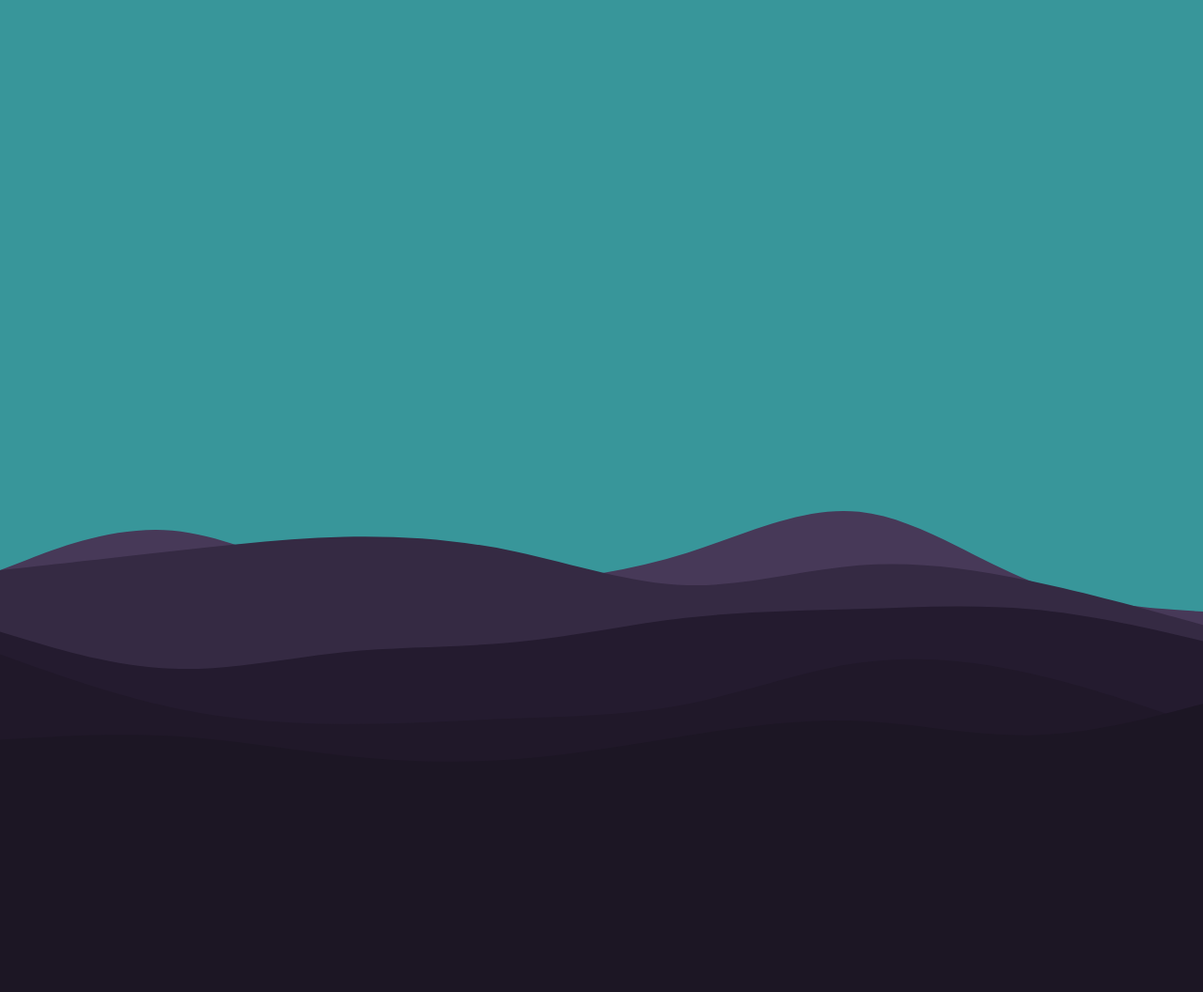
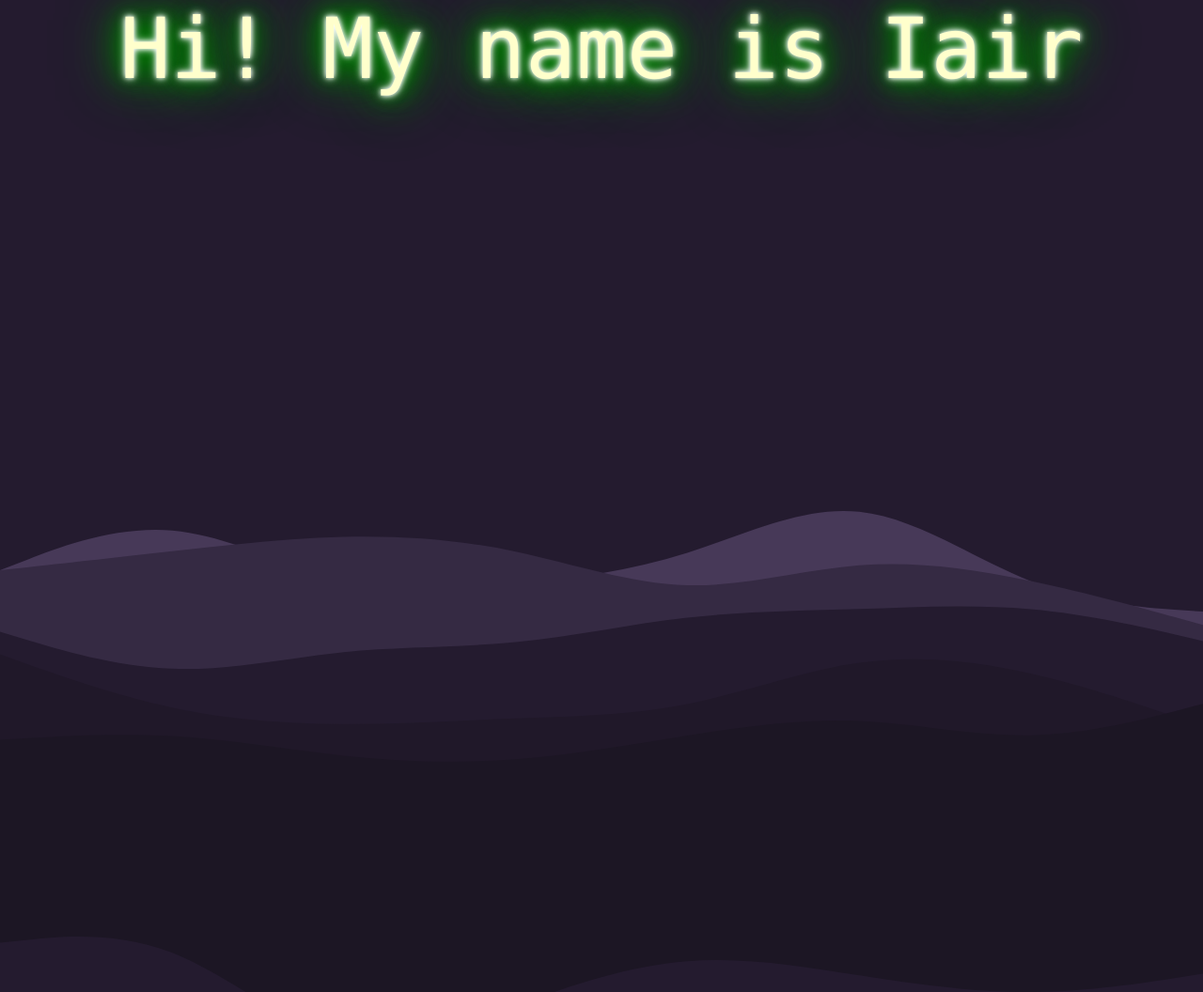
Before and after one commit to PRODUKT-OS/PRODUKT-OS.github.io, a plain HTML site: page index.html in a window 1280 px wide. Shown: the top 1056 px of the page at 94% size. Drawn offline with Linux system fonts and the light colour scheme.

Commit message:
minor fixes

```diff
--- a/css/main.css
+++ b/css/main.css
@@ -20,9 +20,17 @@ html {
   scroll-behavior: smooth;
 }
 body {
-  /* background: var(--main-bg-color); */
-  background: var(--font-color-blue);
-  font-style: italic;
+  background: var(--main-bg-color);
+  /* background: var(--font-color-blue); */
+  font-family: Consolas, "Courier New", monospace;
+}
+
+.glow-red {
+  font-size: 7vw;
+  color: #ffffcc;
+  text-align: center;
+  text-shadow: 0 0 5px #fff, 0 0 10px #fff, 0 0 20px green, 0 0 30px green,
+    0 0 40px green, 0 0 55px green, 0 0 70px green;
 }
 
 .spacer {
@@ -34,22 +42,26 @@ body {
 }
 
 .wave-1 {
-  background-image: url(/images/waves/layered-waves-haikei.svg);
+  background-image: url(../images/waves/layered-waves-haikei.svg);
 }
 
 .wave-2 {
-  background-image: url(/images/waves/wave-haikei.svg);
+  background-image: url(../images/waves/wave-haikei.svg);
 }
 
 .block-1 {
   min-height: 200px;
-  background: var(--wave-main-bg-color-continuation);
+  /* background: var(--wave-main-bg-color-continuation); */
 }
 .block-2 {
   min-height: 200px;
-  background: var(--secondary-bg-color);
+  /* background: var(--secondary-bg-color); */
 }
-
+.header-container {
+  display: flex;
+  justify-content: center;
+  align-items: center;
+}
 /* ==========================================================================
    Your custom CSS styles for smartphones and screens smaller than 480 px
    ========================================================================== */
--- a/index.html
+++ b/index.html
@@ -14,26 +14,14 @@
 
     <body>
       <div class="main-container">
-        <div class="spacer wave-1"></div>
 
-        <div class="block-1">
+        <div class="block-1 spacer wave-1">
+          <div class="header-container">
+            <p class="glow-red">Hi! My name is Iair</p>
+          </div>
+        </div>
 
-        </div>
-        <div class="spacer wave-2"></div>
-
-        <div class="block-2">
-
-        </div>
-        <div class="block-1">
-
-        </div>
-        <div class="block-2">
-
-        </div>
-        <div class="block-1">
-
-        </div>
-        <div class="block-2">
+        <div class="block-2 spacer wave-2">
 
         </div>
 
```
